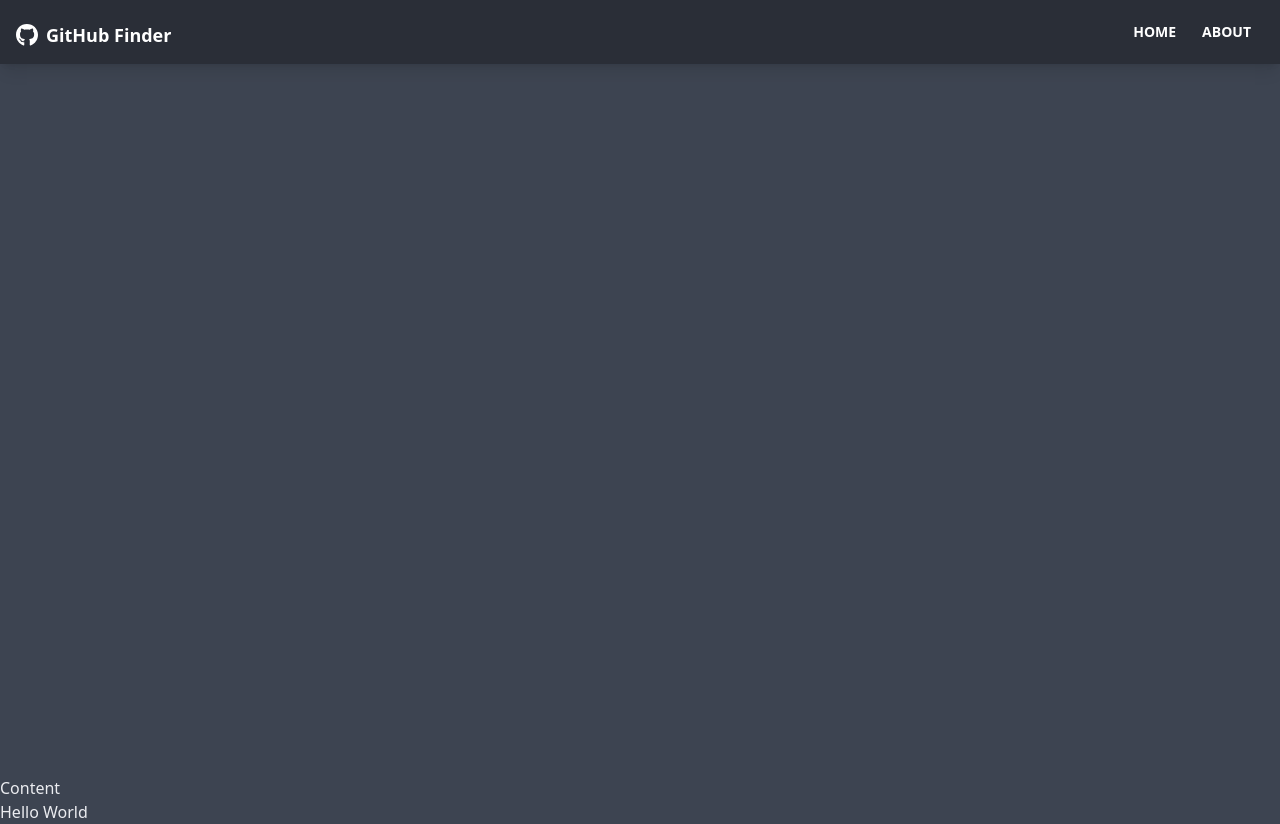
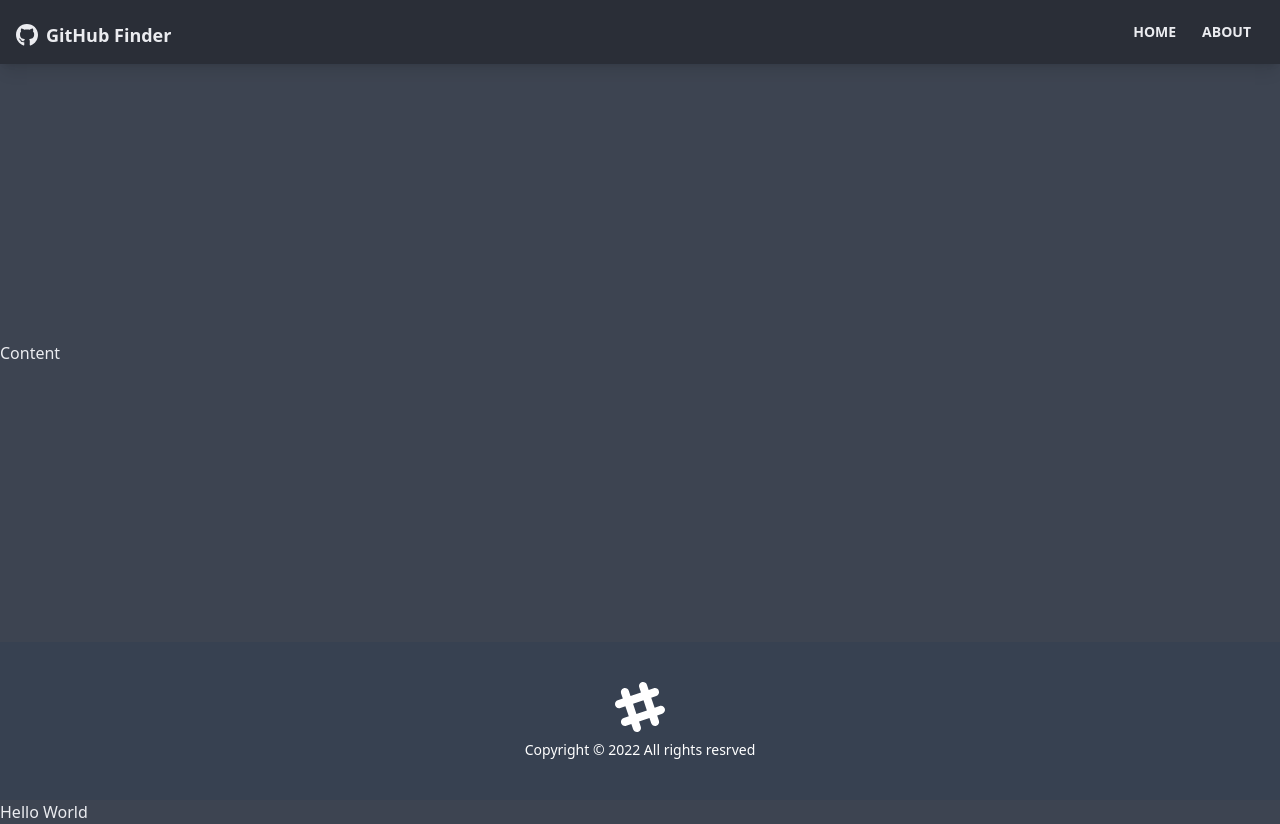
Before and after one commit to amirmohamad-mohamadi/live-search, a React (Create React App) app: page / in a window 1280 px wide. Built offline with nearby package versions, Linux system fonts and the light colour scheme.

Commit message:
create footer

```diff
--- a/src/App.js
+++ b/src/App.js
@@ -1,13 +1,15 @@
 import { BrowserRouter as Router } from "react-router-dom";
 
 import Navbar from "./components/Layout/Navbar";
+import Footer from "./components/Layout/Footer";
 
 function App() {
   return (
     <Router>
       <div className="flex flex-col justify-between  h-screen">
         <Navbar />
-        <main className="">Content</main>
+        <main className="container mx-auto pb-12">Content</main>
+        <Footer />
       </div>
       <h1>Hello World</h1>
     </Router>
--- /dev/null
+++ b/src/components/Layout/Footer.jsx
@@ -0,0 +1,23 @@
+const Footer = () => {
+  const footerYear = new Date().getFullYear();
+  return (
+    <footer className="footer p-10 bg-gray-700 text-primary-content footer-center">
+      <div>
+        <svg
+          width="50"
+          height="50"
+          viewBox="0 0 24 24"
+          xmlns="http://www.w3.org/2000/svg"
+          fillRule="evenodd"
+          clipRule="evenodd"
+          className="inline-block fill-current"
+        >
+          <path d="M22.672 15.226l-2.432.811.841 2.515c.33 1.019-.209 2.127-1.23 2.456-1.15.325-2.148-.321-2.463-1.226l-.84-2.518-5.013 1.677.84 2.517c.391 1.203-.434 2.542-1.831 2.542-.88 0-1.601-.564-1.86-1.314l-.842-2.516-2.431.809c-1.135.328-2.145-.317-2.463-1.229-.329-1.018.211-2.127 1.231-2.456l2.432-.809-1.621-4.823-2.432.808c-1.355.384-2.558-.59-2.558-1.839 0-.817.509-1.582 1.327-1.846l2.433-.809-.842-2.515c-.33-1.02.211-2.129 1.232-2.458 1.02-.329 2.13.209 2.461 1.229l.842 2.515 5.011-1.677-.839-2.517c-.403-1.238.484-2.553 1.843-2.553.819 0 1.585.509 1.85 1.326l.841 2.517 2.431-.81c1.02-.33 2.131.211 2.461 1.229.332 1.018-.21 2.126-1.23 2.456l-2.433.809 1.622 4.823 2.433-.809c1.242-.401 2.557.484 2.557 1.838 0 .819-.51 1.583-1.328 1.847m-8.992-6.428l-5.01 1.675 1.619 4.828 5.011-1.674-1.62-4.829z"></path>
+        </svg>
+        <p>Copyright &copy; {footerYear} All rights resrved</p>
+      </div>
+    </footer>
+  );
+};
+
+export default Footer;
--- a/src/components/Layout/Navbar.jsx
+++ b/src/components/Layout/Navbar.jsx
@@ -4,7 +4,7 @@
 
 const Navbar = ({ title }) => {
   return (
-    <nav className="navbar mb-12 shadow-lg bg-neutral text-neutral-content">
+    <nav className="navbar mb-12 shadow-lg bg-neutral text-blue-content">
       <div className="container mx-auto">
         <div className="flex-none px-2 text-3xl">
           <FaGithub className="inline pr-2 text-3xl" />
```
